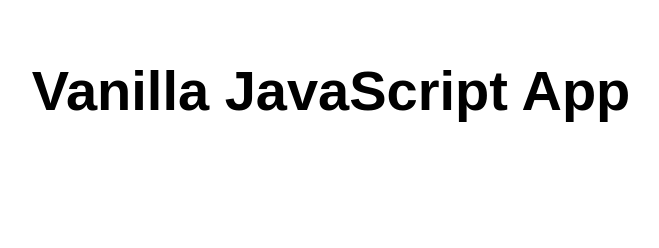
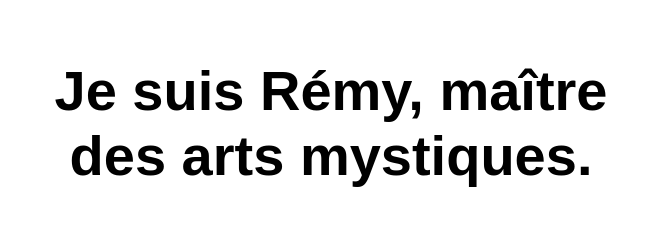
Before and after one commit to rcorriveau-etu/LabWebApp, a website: page src/index.html in a window 1280 px wide. Shown: the whole page, without its empty margins (309-968 px from the left). Drawn offline with Linux system fonts and the light colour scheme.

Commit message:
Update index.html

```diff
--- a/src/index.html
+++ b/src/index.html
@@ -5,12 +5,12 @@
   <meta charset="UTF-8">
   <meta name="viewport" content="width=device-width, initial-scale=1.0">
   <link rel="stylesheet" href="styles.css">
-  <title>Vanilla JavaScript App</title>
+  <title>LabWebApp</title>
 </head>
 
 <body>
   <main>
-    <h1>Vanilla JavaScript App</h1>
+    <h1>Je suis Rémy, maître des arts mystiques.</h1>
   </main>
 </body>
 
```
